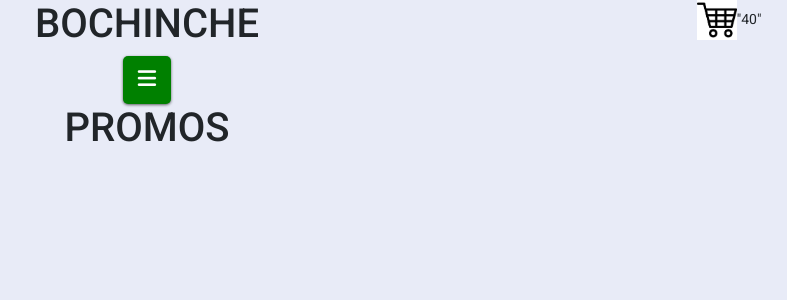
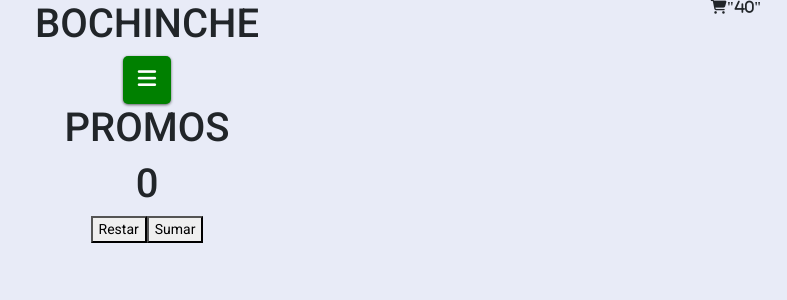
Before and after one commit to erie31/bochinchereact, a React (Create React App) app: page / in a window 1280 px wide. Shown: the top 300 px of the page, without its empty margins (493-1280 px from the left). Built offline with nearby package versions, Linux system fonts and the light colour scheme.

Commit message:
modificacion nav y cart

```diff
--- a/src/App.js
+++ b/src/App.js
@@ -3,6 +3,8 @@ import './App.css';
 import CartWidget from './components/CartWidget/CartWidget';
 import ItemListContainer from './components/ItemListContainer';
 import NavBar from './components/NavBar';
+
+import ItemCount from './components/ItemCount';
 
 
 function App() {
@@ -10,6 +12,7 @@ function App() {
            <CartWidget/>
            <NavBar />
            <ItemListContainer greeting= "PROMOS"/>
+           <ItemCount/>
           </>;
 }
 export default App;
--- a/src/components/CartWidget/CartWidget.js
+++ b/src/components/CartWidget/CartWidget.js
@@ -1,8 +1,7 @@
 import './CartWidget.css'
 const CartWidget = () => {
     return (
-        <div className="cart">
-            <img className="cart1"  src='/images/cart.png' alt='CartWidget'/>
+        <div className="cart fa fa-shopping-cart">
             "40"
         </div>
     )
--- /dev/null
+++ b/src/components/ItemCount.css
@@ -0,0 +1,3 @@
+/* .estilo{
+   justify-content: center;
+    } */
--- /dev/null
+++ b/src/components/ItemCount.js
@@ -0,0 +1,26 @@
+import { useState } from 'react'
+
+const ItemCount = () => {
+    const [count, setCount] = useState(0)
+
+
+
+    const increment = () => {
+        setCount(count + 1)
+
+
+    }
+
+    const decrement = () => {
+        setCount(count - 1)
+    }
+
+    return (
+        <div>
+            <h1>{count}</h1>
+            <button onClick={decrement}>Restar</button>
+            <button onClick={increment}>Sumar</button>
+        </div>
+    )
+}
+export default ItemCount
--- a/src/components/ItemListContainer.js
+++ b/src/components/ItemListContainer.js
@@ -2,6 +2,8 @@
 const ItemListContainer = ({greeting})=>{
     return(
         <h1>{greeting}</h1>
-    )
+
+        )
+
 }
 export default ItemListContainer
--- a/src/components/NavBar.js
+++ b/src/components/NavBar.js
@@ -1,36 +1,38 @@
 import './NavBar.css';
 
 
-const nav = document.querySelector(".full-screen-nav");
 
+
+const nav = document.querySelector('.full-screen-nav');
 
 const NavBar = () => {
 
   return (
-    <header>
+    <main>
       <div>
         <h1>BOCHINCHE</h1>
       </div>
       <nav className="full-screen-nav">
-        <div button onClick={() => nav.classList.remove('open-nav')} className="backdrop"></div>
+			<div onClick={()=>nav.classList.remove("open-nav")} className="backdrop"></div>
 			<ul>
 				<li>
-            <a href="#top" className="fas fa-home"> Inicio</a>
-          </li>
-          <li>
-            <a href="#top" className="fas fa-user-alt"> Inflables</a>
+					<a href="#top"><i className="fas fa-home"></i> Home</a>
 				</li>
 
 				<li>
-            <a href="#top" className="fas fa-at"> Contacto</a>
+					<a href="#top"><i className="fas fa-tasks"></i> Projects</a>
+				</li>
+
+				<li>
+					<a href="#top"><i className="fas fa-at"></i> Contact</a>
 				</li>
 			</ul>
 		</nav>
     <div className="content">
-        <div button onClick={() =>nav.classList.add("open-nav")} className="trigger"> <i className="fas fa-bars"></i></div>
+<button onClick={()=> nav.classList.add("open-nav")} className="trigger"><i class="fas fa-bars"></i></button>
     </div>
 
-    </header>
+    </main>
   );
 };
 
```
Also changed, not shown: src/components/asyncMock.js (added, +32 -0 lines), public/images/cart.png (deleted), public/images/cart1.svg (deleted). Lines whose indentation alone changed are shown as unchanged.
